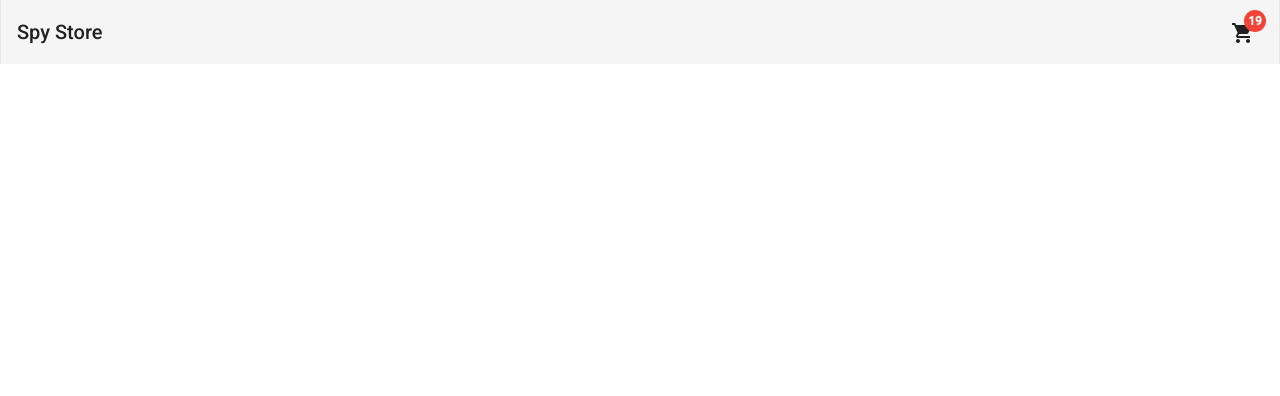
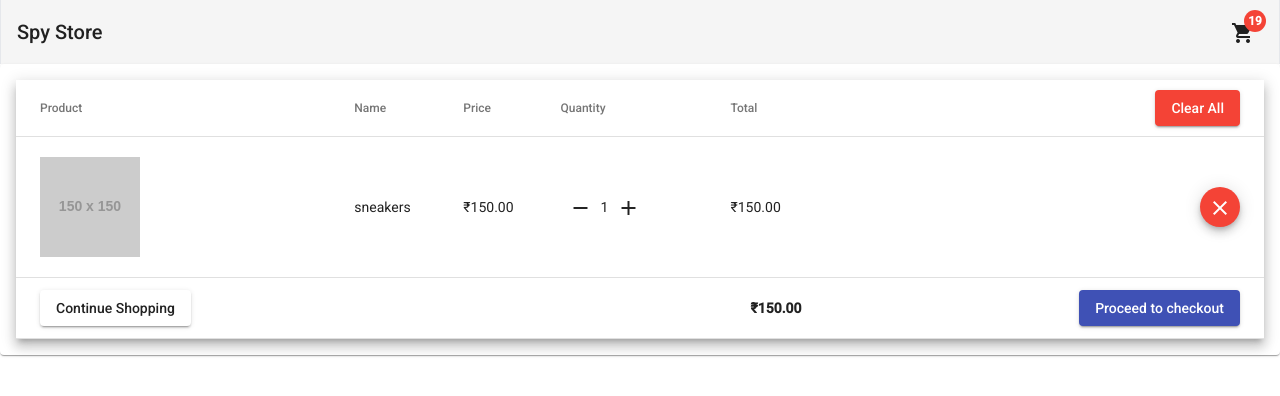
Before and after one commit to naveenvarma19/store, an Angular app: page /cart in a window 1280 px wide. Shown: the top 396 px of the page. Built offline with nearby package versions, Linux system fonts and the light colour scheme.

Commit message:
Added cart ui

```diff
--- a/src/app/pages/cart/cart.component.html
+++ b/src/app/pages/cart/cart.component.html
@@ -0,0 +1,79 @@
+<mat-card *ngIf="cart.items.length" class="max-w-7xl mx-auto">
+  <table mat-table [dataSource]="dataSource" class="mat-elevation-z8 w-full">
+    <ng-container matColumnDef="product">
+      <th mat-header-cell *matHeaderCellDef>Product</th>
+      <td mat-cell *matCellDef="let element">
+        <img src="{{ element.product }}" alt="product" class="w-[100px] my-5" />
+      </td>
+      <td mat-footer-cell *matFooterCellDef>
+        <button routerLink="/home" mat-raised-button>Continue Shopping</button>
+      </td>
+    </ng-container>
+
+    <ng-container matColumnDef="name">
+      <th mat-header-cell *matHeaderCellDef>Name</th>
+      <td mat-cell *matCellDef="let element">
+        <span class="trucate max-w-xs block">
+          {{ element.name }}
+        </span>
+      </td>
+      <td mat-footer-cell *matFooterCellDef></td>
+    </ng-container>
+
+    <ng-container matColumnDef="price">
+      <th mat-header-cell *matHeaderCellDef>Price</th>
+      <td mat-cell *matCellDef="let element">
+        {{ element.price | currency : "INR" }}
+      </td>
+      <td mat-footer-cell *matFooterCellDef></td>
+    </ng-container>
+
+    <ng-container matColumnDef="quantity">
+      <th mat-header-cell *matHeaderCellDef>Quantity</th>
+      <td mat-cell *matCellDef="let element">
+        <button mat-icon-button><mat-icon>remove</mat-icon></button>
+        <span>{{ element.quantity }}</span>
+        <button mat-icon-button><mat-icon>add</mat-icon></button>
+      </td>
+      <td mat-footer-cell *matFooterCellDef></td>
+    </ng-container>
+
+    <ng-container matColumnDef="total">
+      <th mat-header-cell *matHeaderCellDef>Total</th>
+      <td mat-cell *matCellDef="let element">
+        {{ element.quantity * element.price | currency : "INR" }}
+      </td>
+      <td mat-footer-cell *matFooterCellDef>
+        <span class="font-bold p-5 block">
+          {{ getTotal(cart.items) | currency : "INR" }}
+        </span>
+      </td>
+    </ng-container>
+
+    <ng-container matColumnDef="action">
+      <th mat-header-cell *matHeaderCellDef>
+        <button mat-raised-button color="warn" class="float-right">
+          Clear All
+        </button>
+      </th>
+      <td mat-cell *matCellDef="let element">
+        <button mat-mini-fab color="warn" class="float-right">
+          <mat-icon>close</mat-icon>
+        </button>
+      </td>
+      <td mat-footer-cell *matFooterCellDef>
+        <button mat-raised-button color="primary" class="float-right">
+          Proceed to checkout
+        </button>
+      </td>
+    </ng-container>
+
+    <tr mat-header-row *matHeaderRowDef="displayColumns"></tr>
+    <tr mat-row *matRowDef="let row; columns: displayColumns"></tr>
+    <tr mat-footer-row *matFooterRowDef="displayColumns"></tr>
+  </table>
+</mat-card>
+<mat-card *ngIf="!cart.items.length" class="max-w-7xl mx-auto">
+  <p>Your Cart is empty.</p>
+  <button routerLink="/home" mat-raised-button>Start Shopping</button>
+</mat-card>
--- a/src/app/pages/cart/cart.component.ts
+++ b/src/app/pages/cart/cart.component.ts
@@ -1,5 +1,5 @@
 import { Component, OnInit } from "@angular/core";
-import { Cart } from "src/app/models/card.model";
+import { Cart, CartItem } from "src/app/models/card.model";
 
 @Component({
   selector: "app-cart",
@@ -7,8 +7,37 @@
   styleUrls: ["./cart.component.css"],
 })
 export class CartComponent implements OnInit {
-  cart: Cart = { items: [] };
+  cart: Cart = {
+    items: [
+      {
+        product: "https://via.placeholder.com/150",
+        name: "sneakers",
+        price: 150,
+        quantity: 1,
+        id: 1,
+      },
+    ],
+  };
+
+  dataSource: Array<CartItem> = [];
+  displayColumns: Array<string> = [
+    "product",
+    "name",
+    "price",
+    "quantity",
+    "total",
+    "action",
+  ];
+
   constructor() {}
 
-  ngOnInit(): void {}
+  ngOnInit(): void {
+    this.dataSource = this.cart.items;
+  }
+
+  getTotal(items: Array<CartItem>): number {
+    return items
+      .map((item) => item.price * item.quantity)
+      .reduce((prev, current) => prev + current, 0);
+  }
 }
```
